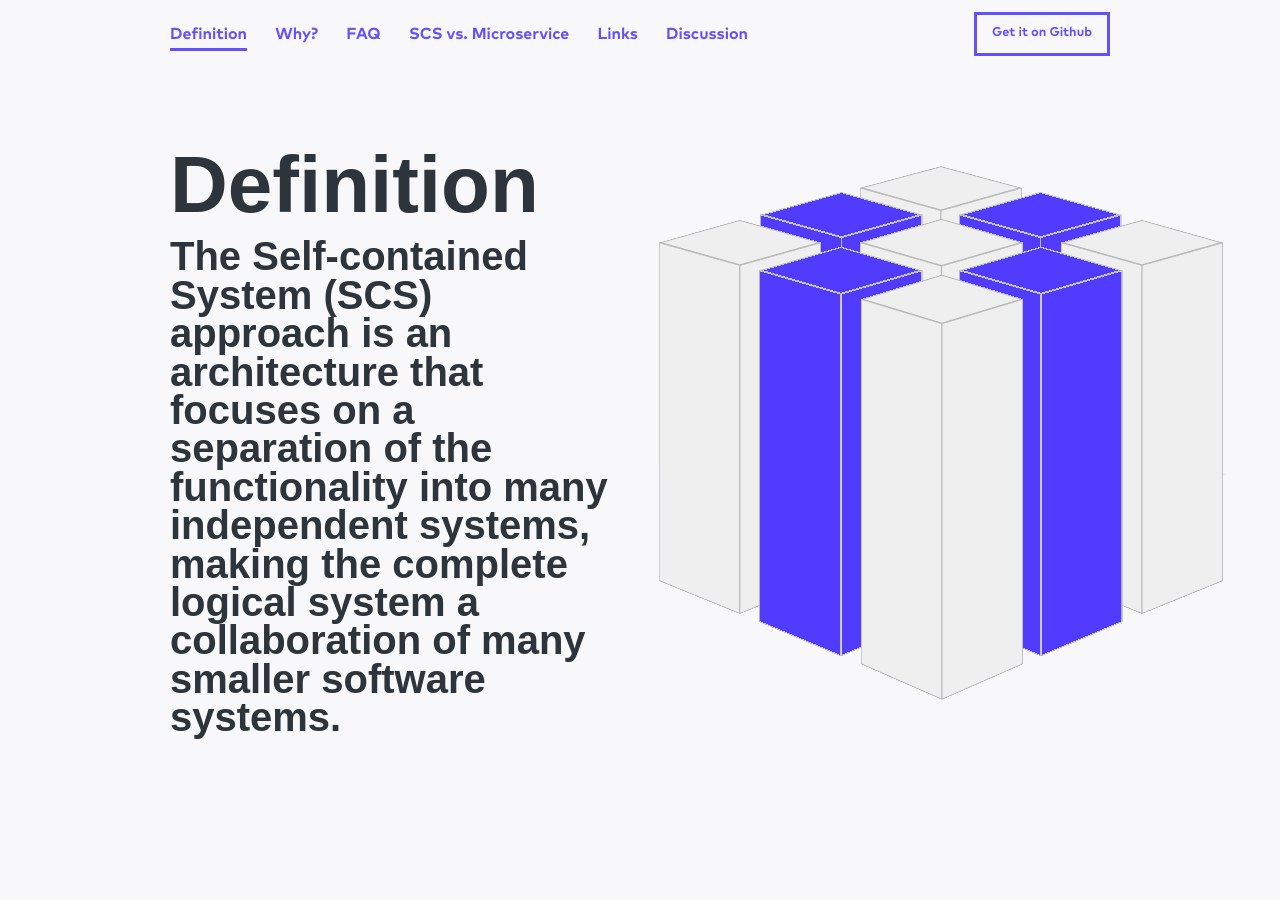
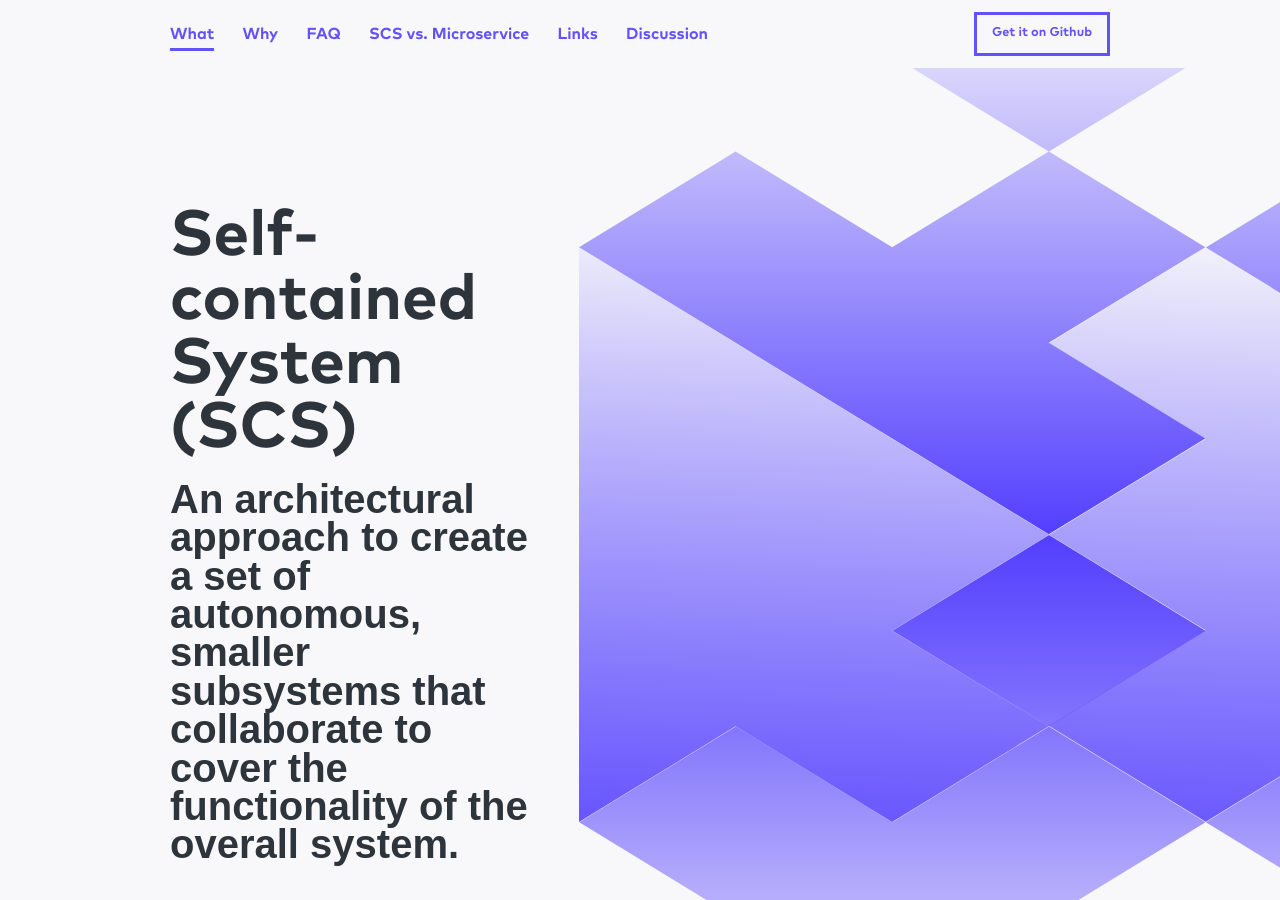
Before and after one commit to innoq/SCS, a Jekyll site: the page built from index.html, in a window 1280 px wide and 900 px high. Built offline with Jekyll 4.4.1, drawn with Linux system fonts in a browser that asks for light colours; some web fonts are replaced.

Commit message:
adapts minor layout things after first review by youngbrioche

```diff
--- a/_layouts/default.html
+++ b/_layouts/default.html
@@ -17,10 +17,10 @@
       <div class="navbar-container w-container">
         <nav role="navigation" class="nav-menu w-nav-menu">
           <div class="nav-link-div">
-            <a href="index.html" aria-current="page" class="nav-link w-nav-link {% if page.name == 'index.html' %} w--current {% endif %}">Definition</a>
+            <a href="index.html" aria-current="page" class="nav-link w-nav-link {% if page.name == 'index.html' %} w--current {% endif %}">What</a>
           </div>
           <div class="nav-link-div">
-            <a href="why.html" class="nav-link w-nav-link {% if page.name == 'why.md' %} w--current {% endif %}">Why?</a>
+            <a href="why.html" class="nav-link w-nav-link {% if page.name == 'why.md' %} w--current {% endif %}">Why</a>
           </div>
           <div class="nav-link-div">
             <a href="faq.html" class="nav-link w-nav-link {% if page.name == 'faq.md' %} w--current {% endif %}">FAQ</a>
--- a/css/default.css
+++ b/css/default.css
@@ -143,7 +143,7 @@ li {
 
 .container {
   background-color: rgba(0, 0, 0, 0);
-  margin-top: 190px;
+  margin-top: 90px;
   margin-bottom: 210px;
 
   display: flex;
@@ -212,13 +212,12 @@ li {
 .hero-heading {
   margin-right: 70px;
   font-family: Fontfont mark pro, sans-serif;
-  font-size: 5rem;
-  font-weight: 900;
+  font-size: 4rem;
+  font-weight: 400;
 }
 
 .text-center {
   text-align: center;
-  font-family: Fontfont mark pro, sans-serif;
   font-weight: 900;
 }
 
@@ -277,13 +276,14 @@ li {
   background-color: #2e343b;
 }
 
-.hero-visual-container {
+.hero-container {
   max-width: 940px;
   flex-wrap: nowrap;
   align-items: center;
   margin-top: -60px;
   display: flex;
   position: relative;
+  gap: 2rem;
 }
 
 .hero-subheading {
@@ -636,10 +636,11 @@ li {
 
   .hero-heading {
     margin-right: 0;
-    font-size: 4rem;
+    font-size: 3rem;
+    font-weight: 150;
   }
 
-  .hero-visual-container {
+  .hero-container {
     margin-top: -100px;
   }
 
@@ -725,7 +726,7 @@ li {
     padding-right: 20px;
   }
 
-  .hero-visual-container {
+  .hero-container {
     flex-direction: column-reverse;
     margin-top: 0;
     margin-bottom: 60px;
@@ -839,7 +840,7 @@ li {
 
   .hero-heading {
     margin-right: 0;
-    font-size: 2.6rem;
+    font-size: 2rem;
   }
 
   .button-secondary {
@@ -854,7 +855,7 @@ li {
     display: block;
   }
 
-  .hero-visual-container {
+  .hero-container {
     margin-top: 0;
     padding-top: 0;
   }
--- a/index.html
+++ b/index.html
@@ -5,17 +5,13 @@ description: Self-contained Systems (SCS) is a software architecture focused on
 ---
 <header class="hero wf-section">
 	<div class="container-hero w-container">
-		<div class="hero-visual-container">
+		<div class="hero-container">
 			<div class="hero-main-content">
-				<h1 class="hero-heading">Definition</h1>
+				<h1 class="hero-heading">Self-contained System (SCS)</h1>
 
-				<h2 class="hero-subheading">The Self-contained System (SCS) approach is an architecture that
-					focuses on a separation of the functionality into many independent
-					systems, making the complete logical system a collaboration of many
-					smaller software systems.
-				</h2>
+				<h2 class="hero-subheading">An architectural approach to create a set of autonomous, smaller subsystems that collaborate to cover the functionality of the overall system.</h2>
 			</div>
-			<img src="img/scs-cut.png" alt="monolith cut into multiple scs">
+			<img src="img/KP_Visual.svg" alt="monolith cut into multiple scs">
 		</div>
 	</div>
 
@@ -24,42 +20,42 @@ description: Self-contained Systems (SCS) is a software architecture focused on
 	<h1 class="hero-heading text-centered">Characteristics</h1>
 	<div class="container-with-tiles">
 		<div class="tile">
-			<div class="benefit-element"><img src="img/scs-cut.png" alt="Customized Kube Platform Visual" class="benefit-image-customizable"></div>
+			<div class="benefit-element"><img src="img/KP_Visual.svg" alt="Customized Kube Platform Visual" class="benefit-image-customizable"></div>
 			<h2 class="benefit-heading">Autonomous</h2>
 			<p class="text-center">Each SCS is an autonomous web application. For the SCS's domain, all data, the logic to process that data and all code to render the web interface is contained within the SCS. An SCS can fulfill its primary use cases on its own, without having to rely on other systems being available.</p>
 		</div>
 		<div class="tile">
-			<div class="benefit-element"><img src="img/scs-cut.png" alt="Box" class="benefit-image-customizable"></div>
+			<div class="benefit-element"><img src="img/KP_Visual.svg" alt="Box" class="benefit-image-customizable"></div>
 			<h2 class="benefit-heading">One Team</h2>
 			<p class="text-center">Each SCS is owned by one team. This does not necessarily mean that only one team can change the code, but the owning team has the final say on what goes into the code base, for example by merging pull-requests.</p>
 		</div>
 		<div class="tile">
-			<div class="benefit-element"><img src="img/scs-cut.png" alt="Box" class="benefit-image-customizable"></div>
+			<div class="benefit-element"><img src="img/KP_Visual.svg" alt="Box" class="benefit-image-customizable"></div>
 			<h2 class="benefit-heading">Asynchronous Dependencies</h2>
 			<p class="text-center">Communication with other SCSs or 3rd party systems is asynchronous wherever possible. Specifically, other SCSs or external systems should not be accessed synchronously within the SCS's own request/response cycle. This decouples the systems, reduces the effects of failure, and thus supports autonomy. The goal is decoupling concerning time: An SCS should work even if other SCSs are temporarily offline. This can be achieved even if the communication on the technical level is synchronous, e.g. by replicating data or buffering requests.</p>
 		</div>
 		<div class="tile">
-			<div class="benefit-element"><img src="img/scs-cut.png" alt="Box" class="benefit-image-customizable"></div>
+			<div class="benefit-element"><img src="img/Customizable.svg" alt="Box" class="benefit-image-customizable"></div>
 			<h2 class="benefit-heading">Service API is Optional</h2>
 			<p class="text-center">An SCS can have an optional service API. Because the SCS has its own web UI, it can interact with the user — without going through a UI service. However, an API for mobile clients or for other SCSs might still be useful.</p>
 		</div>
 		<div class="tile">
-			<div class="benefit-element"><img src="img/scs-cut.png" alt="Box" class="benefit-image-customizable"></div>
+			<div class="benefit-element"><img src="img/ReadyToUse.svg" alt="Box" class="benefit-image-customizable"></div>
 			<h2 class="benefit-heading">Own Data & Logic</h2>
 			<p class="text-center">Each SCS must include data and logic. To really implement any meaningful features both are needed. An SCS should implement features by itself and must therefore include both.</p>
 		</div>
 		<div class="tile">
-			<div class="benefit-element"><img src="img/scs-cut.png" alt="Box" class="benefit-image-customizable"></div>
+			<div class="benefit-element"><img src="img/KP_Visual.svg" alt="Box" class="benefit-image-customizable"></div>
 			<h2 class="benefit-heading">Own UI</h2>
 			<p class="text-center">An SCS should make its features usable to end-users via its own UI. Therefore the SCS should have no shared UI with other SCSs. SCSs might still have links to each other. However, asynchronous integration means that the SCS should still work even if the UI of another SCS is not available.</p>
 		</div>
 		<div class="tile">
-			<div class="benefit-element"><img src="img/scs-cut.png" alt="Box" class="benefit-image-customizable"></div>
+			<div class="benefit-element"><img src="img/KP_Visual.svg" alt="Box" class="benefit-image-customizable"></div>
 			<h2 class="benefit-heading">No Shared Business Logic</h2>
 			<p class="text-center">To avoid tight coupling an SCS should share no business code with other SCSs. It might be fine to create a pull-request for an SCS or use common libraries, e.g. database drivers or oAuth clients.</p>
 		</div>
 		<div class="tile">
-			<div class="benefit-element"><img src="img/scs-cut.png" alt="Box" class="benefit-image-customizable"></div>
+			<div class="benefit-element"><img src="img/KP_Visual.svg" alt="Box" class="benefit-image-customizable"></div>
 			<h2 class="benefit-heading">Hardly Shared Infrastructure</h2>
 			<p class="text-center">To make SCSs more robust and improve decoupling shared infrastructure can be minimized. E.g. a shared database make fail safeness and scalability of the SCSs depend on the central database. However, due to e.g. costs a shared database with separate schemas or data models per SCS can be a valid alternative.</p>
 		</div>
```
Also changed, not shown: img/Customizable.svg (added), img/KP_Visual.svg (added), img/ReadyToUse.svg (added).
